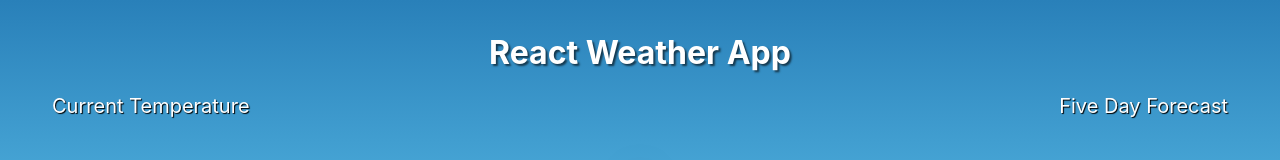
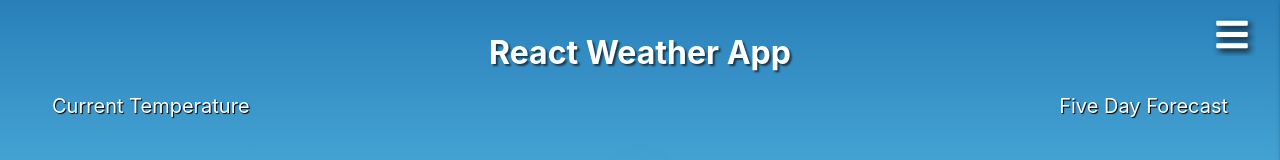
Before and after one commit to ShugKnight24/react_forecast, a React (Create React App) app: page / in a window 1280 px wide. Shown: the top 160 px of the page. Built offline with nearby package versions, Linux system fonts and the light colour scheme; no server answers.

Commit message:
feat: Add a Drawer for settings

```diff
--- a/public/index.html
+++ b/public/index.html
@@ -9,6 +9,7 @@
       content="Weather Application built in React"
     />
     <title>React Weather App</title>
+    <link rel="stylesheet" href="https://cdnjs.cloudflare.com/ajax/libs/font-awesome/5.11.2/css/all.css">
   </head>
   <body>
     <noscript>You need to enable JavaScript to run this app.</noscript>
--- a/src/App.tsx
+++ b/src/App.tsx
@@ -1,7 +1,8 @@
-import { FC } from 'react';
+import { FC, KeyboardEvent, useState } from 'react';
 import { Router } from 'react-router-dom';
 import {
 	Content,
+	Drawer,
 	Footer,
 	Header,
 	Layout,
@@ -12,7 +13,34 @@ import { createBrowserHistory } from 'history';
 
 const history = createBrowserHistory();
 
-export const App : FC = () => (
+export const App : FC = () => {
+	const [isVisible, setIsVisible] = useState(false);
+
+	function closeDrawer (event? : KeyboardEvent<HTMLDivElement>){
+		if (event){
+			if (event.key === 'Enter'){
+				setIsVisible(false);
+			} else {
+				return;
+			}
+		} else {
+			setIsVisible(false);
+		}
+	}
+
+	function openDrawer (event? : KeyboardEvent<HTMLDivElement>){
+		if (event){
+			if (event.key === 'Enter'){
+				setIsVisible(true);
+			} else {
+				return;
+			}
+		} else {
+			setIsVisible(true);
+		}
+	}
+
+	return(
 		<div className="weather-app">
 			<Router history={ history }>
 				<Layout>
@@ -20,6 +48,28 @@ export const App : FC = () => (
 						title={'React Weather App'}
 					/>
 					<Nav />
+					<div
+						aria-expanded="false"
+						role="button"
+						tabIndex={ 0 }
+						className="drawer-button"
+						onClick={ () => openDrawer() }
+						onKeyDown={ (event) => openDrawer(event) }
+					>
+						<i className="fa fa-bars"></i>
+					</div>
+					<Drawer
+						title="Settings"
+						isVisible={ isVisible }
+					>
+					</Drawer>
+					<div
+						className={`drawer-overlay ${ isVisible ? 'active' : '' }`}
+						onClick={ () => closeDrawer() }
+						onKeyDown={ (event) => closeDrawer(event) }
+						role="button"
+						tabIndex={ -1 }
+					></div>
 					<Content>
 						<Main />
 						<Footer />
@@ -28,3 +78,4 @@ export const App : FC = () => (
 			</Router>
 		</div>
 	);
+};
--- /dev/null
+++ b/src/Components/Layout/Drawer.tsx
@@ -0,0 +1,17 @@
+import { FC, ReactNode } from 'react';
+import '../../Styles/Components/Drawer.css';
+
+interface DrawerInterface {
+	children: ReactNode;
+	isVisible: boolean;
+	title: string;
+}
+
+export const Drawer : FC<DrawerInterface> = ({ children, isVisible, title }) => (
+	<div
+		className={`drawer ${ isVisible ? 'active' : '' }`}
+	>
+		<span className="drawer-title">{ title }</span>
+		{ children }
+	</div>
+)
--- a/src/Components/Layout/index.ts
+++ b/src/Components/Layout/index.ts
@@ -1,4 +1,5 @@
 export { Content } from './Content';
+export { Drawer } from './Drawer';
 export { Footer } from './Footer';
 export { Header } from './Header';
 export { Layout } from './Layout';
--- /dev/null
+++ b/src/Styles/Components/Drawer.css
@@ -0,0 +1,80 @@
+.drawer-button {
+	display: block;
+	position: fixed;
+	height: 48px;
+	width: 48px;
+	border: 0;
+	-ms-flex-negative: 0;
+	flex-shrink: 0;
+	overflow: hidden;
+	text-align: center;
+	cursor: pointer;
+	font-size: 36px;
+	line-height: 56px;
+	font-family: Helvetica,Arial,sans-serif;
+	margin: 8px 24px;
+	top: 0;
+	right: 0;
+	color: #FFF;
+	z-index: 1;
+}
+
+.drawer-button i {
+	filter: drop-shadow(3px 3px 3px rgb(0 0 0 / 0.9));
+}
+
+.drawer-button:hover {
+	color: #186BF2;
+}
+
+.drawer {
+	display: flex;
+	flex-direction: column;
+	flex-wrap: nowrap;
+	width: 300px;
+	max-width: 300px;
+	height: 100%;
+	max-height: 100%;
+	position: fixed;
+	top: 0;
+	left: 0;
+	box-shadow: 0 2px 2px 0 rgba(0, 0, 0, 0.15),
+		0 3px 1px -2px rgba(0, 0, 0, 0.20),
+		0 1px 5px 0 rgba(0, 0, 0, 0.15);
+	border-right: 1px solid #186BF2;
+	background: #FFF;
+	transform: translateX(100vw);
+	transform-style: preserve-3d;
+	will-change: transform;
+	transition-duration: 0.6s;
+	transition-timing-function: cubic-bezier(0.4, 0, 0.2, 1);
+	transition-property: transform;
+	color: rgb(66,66,66);
+	overflow: visible;
+	overflow-y: auto;
+	z-index: 5;
+}
+
+.drawer.active {
+	transform: translateX(calc(100vw - 300px));
+}
+
+.drawer-title {
+	color: #757575;
+	font-size: 2em;
+	font-weight: bold;
+	line-height: 64px;
+	padding-left: 42px;
+}
+
+
+.drawer-overlay.active {
+	position: fixed;
+	top: 0;
+	bottom: 0;
+	left: 0;
+	right: 0;
+	z-index: 3;
+	background-color: black;
+	opacity: 0.75;
+}
```
Lines whose indentation alone changed are shown as unchanged.
